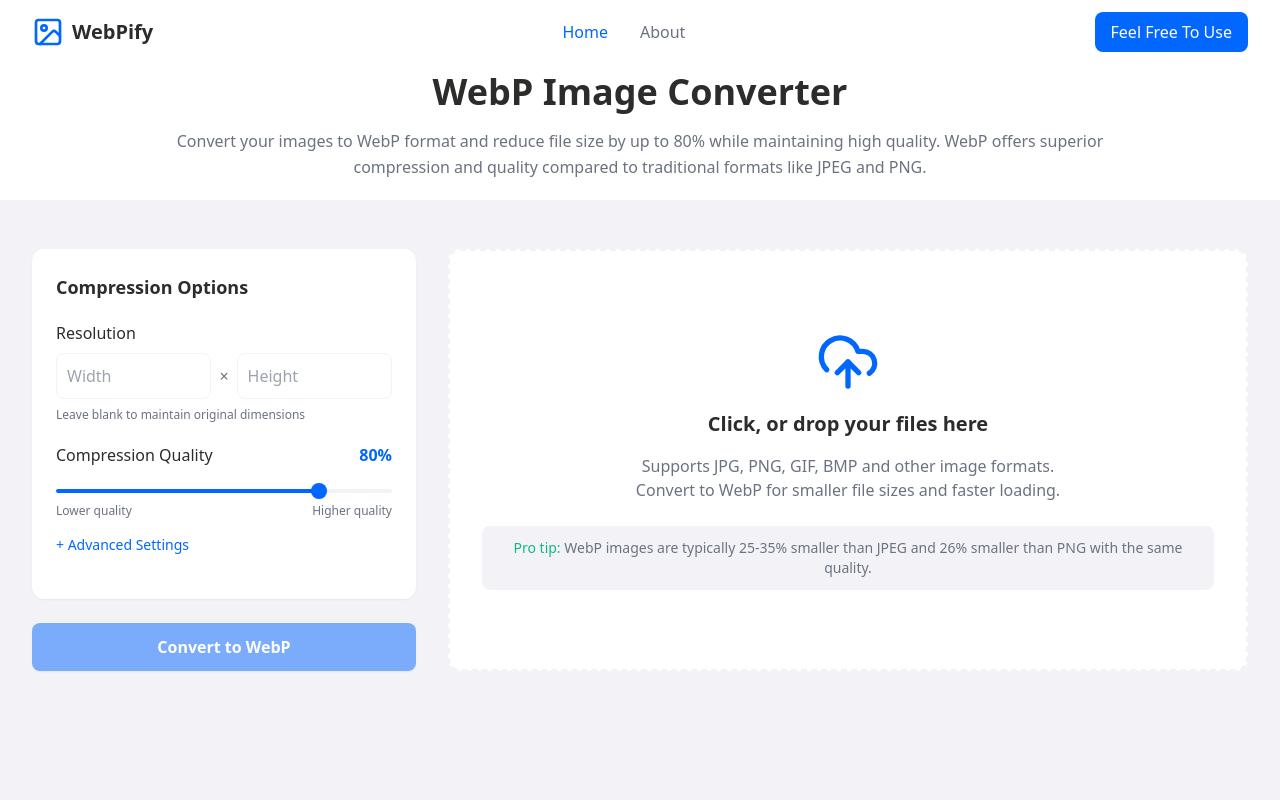
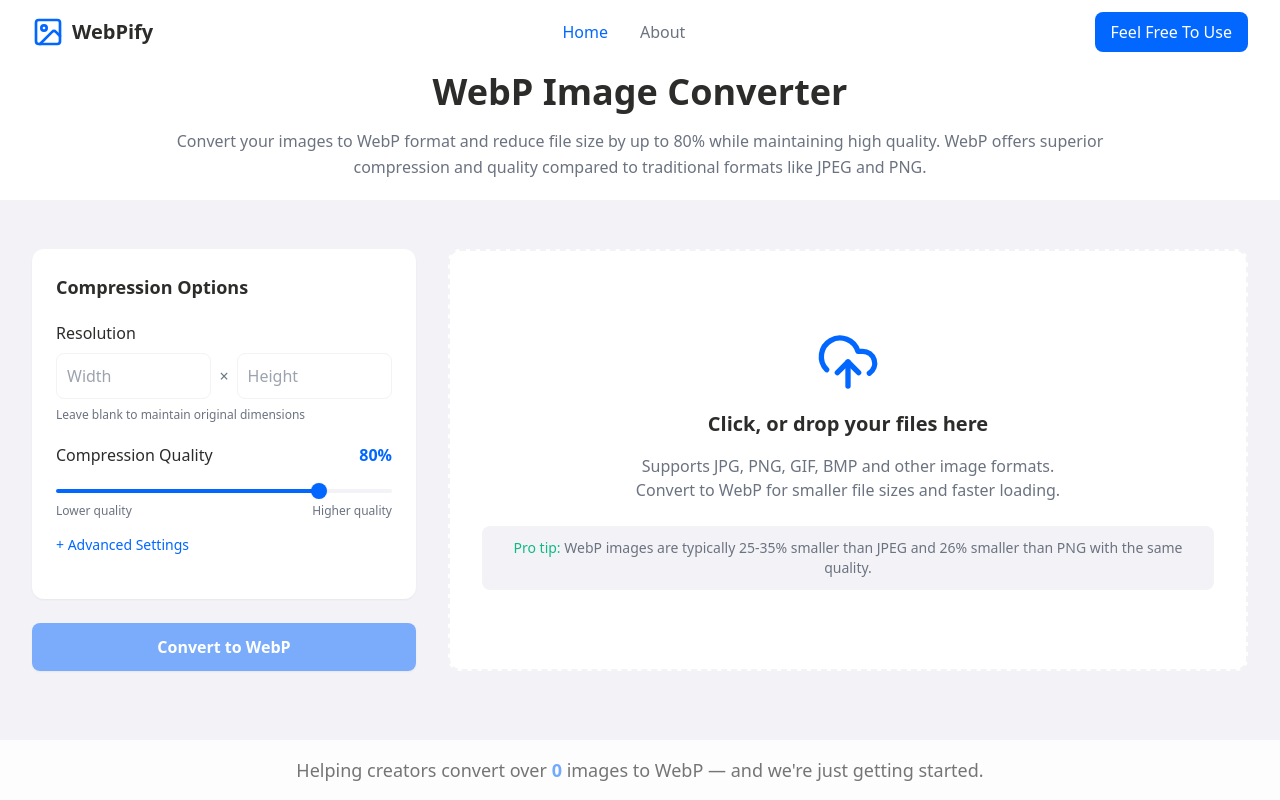
Before and after one commit to rokib16x/WebPify, a React (Vite) app: page / in a window 1280 px wide. Built offline with nearby package versions, Linux system fonts and the light colour scheme; no server answers; the database is empty.

Commit message:
feat: integrate Supabase for conversion count tracking

```diff
--- a/package.json
+++ b/package.json
@@ -10,7 +10,9 @@
     "preview": "vite preview"
   },
   "dependencies": {
+    "@supabase/supabase-js": "^2.49.4",
     "heic-convert": "^2.1.0",
+    "heic2any": "^0.0.4",
     "jszip": "^3.10.1",
     "lucide-react": "^0.344.0",
     "react": "^18.3.1",
--- a/src/App.jsx
+++ b/src/App.jsx
@@ -4,6 +4,10 @@ import ImageUploader from "./components/ImageUploader";
 import CompressionOptions from "./components/CompressionOptions";
 import ImageList from "./components/ImageList";
 import { convertToWebP, downloadAsZip } from "./utils/imageProcessing";
+import {
+  incrementConversionCount,
+  getConversionCount,
+} from "./utils/incrementConversion";
 
 function App() {
   const [images, setImages] = useState([]);
@@ -16,6 +20,7 @@ function App() {
   const [isDownloading, setIsDownloading] = useState(false);
   const [lossless, setLossless] = useState(false);
   const [preserveMetadata, setPreserveMetadata] = useState(false);
+  const [conversionCount, setConversionCount] = useState(0);
 
   // Track changes to compression options
   useEffect(() => {
@@ -23,6 +28,16 @@ function App() {
       setOptionsChanged(true);
     }
   }, [compressionLevel, resolution, lossless, preserveMetadata, images]);
+
+  // Fetch conversion count on component mount
+  useEffect(() => {
+    const fetchConversionCount = async () => {
+      const count = await getConversionCount();
+      setConversionCount(count);
+    };
+
+    fetchConversionCount();
+  }, []);
 
   const handleImageUpload = (newImages) => {
     const imageObjects = Array.from(newImages).map((file) => ({
@@ -105,6 +120,12 @@ function App() {
           )
         );
 
+        // Increment conversion count in Supabase
+        await incrementConversionCount();
+
+        // Update local conversion count
+        setConversionCount((prevCount) => prevCount + 1);
+
         processedCount++;
         setOverallProgress(Math.round((processedCount / totalImages) * 100));
       } catch (error) {
@@ -182,7 +203,7 @@ function App() {
   };
 
   const handleDownloadAsZip = async () => {
-    const completedImages = images.filter(img => img.status === "done");
+    const completedImages = images.filter((img) => img.status === "done");
     if (completedImages.length === 0) return;
 
     setIsDownloading(true);
@@ -196,8 +217,9 @@ function App() {
   };
 
   return (
-    <div className="min-h-screen bg-[#f3f3f7] font-sans">
+    <div className="min-h-screen bg-[#f3f3f7] font-sans flex flex-col">
       <Header />
+      <div className="flex-grow">
         <main className="max-w-7xl mx-auto px-4 sm:px-6 lg:px-8 py-12">
           <div className="grid grid-cols-1 lg:grid-cols-12 gap-8">
             <div className="lg:col-span-4 space-y-6">
@@ -292,6 +314,21 @@ function App() {
           </div>
         </main>
       </div>
+      {/* Footer with Conversion Count */}
+      <footer className="bg-white bg-opacity-80 backdrop-blur-sm border-t border-[#f3f3f7] py-4 mt-auto">
+        <div className="max-w-7xl mx-auto px-4 sm:px-6 lg:px-8 flex justify-center items-center">
+          <div className="text-center">
+            <p className="text-lg text-[#2c2d2a] opacity-65">
+              Helping creators convert over{" "}
+              <span className="font-bold text-[#0267ff] opacity-85">
+                {conversionCount.toLocaleString()}
+              </span>{" "}
+              images to WebP — and we're just getting started.
+            </p>
+          </div>
+        </div>
+      </footer>
+    </div>
   );
 }
 
--- /dev/null
+++ b/src/utils/incrementConversion.js
@@ -0,0 +1,42 @@
+import { supabase } from './supabaseClient';
+
+/**
+ * Increments the conversion count in Supabase
+ * Uses a stored procedure 'increment_conversion_count'
+ * @returns {Promise<void>}
+ */
+export const incrementConversionCount = async () => {
+  try {
+    const { error } = await supabase.rpc('increment_conversion_count');
+
+    if (error) {
+      console.error('Error incrementing conversion count:', error);
+    }
+  } catch (err) {
+    console.error('Failed to increment conversion count:', err);
+  }
+};
+
+/**
+ * Gets the current conversion count from Supabase
+ * @returns {Promise<number>} The current conversion count
+ */
+export const getConversionCount = async () => {
+  try {
+    const { data, error } = await supabase
+      .from('conversions')
+      .select('count')
+      .eq('id', 'c56a4180-65aa-42ec-a945-5fd21dec0538')
+      .single();
+
+    if (error) {
+      console.error('Error fetching conversion count:', error);
+      return 0;
+    }
+
+    return data?.count || 0;
+  } catch (err) {
+    console.error('Failed to fetch conversion count:', err);
+    return 0;
+  }
+};
--- /dev/null
+++ b/src/utils/supabaseClient.js
@@ -0,0 +1,8 @@
+import { createClient } from '@supabase/supabase-js';
+
+// Initialize the Supabase client with environment variables
+const supabaseUrl = import.meta.env.VITE_SUPABASE_URL;
+const supabaseAnonKey = import.meta.env.VITE_SUPABASE_ANON_KEY;
+
+// Create and export the Supabase client
+export const supabase = createClient(supabaseUrl, supabaseAnonKey);
```
Also changed, not shown: 2 other files (tests, documents, lock files or other folders). Lines whose indentation alone changed are shown as unchanged.
